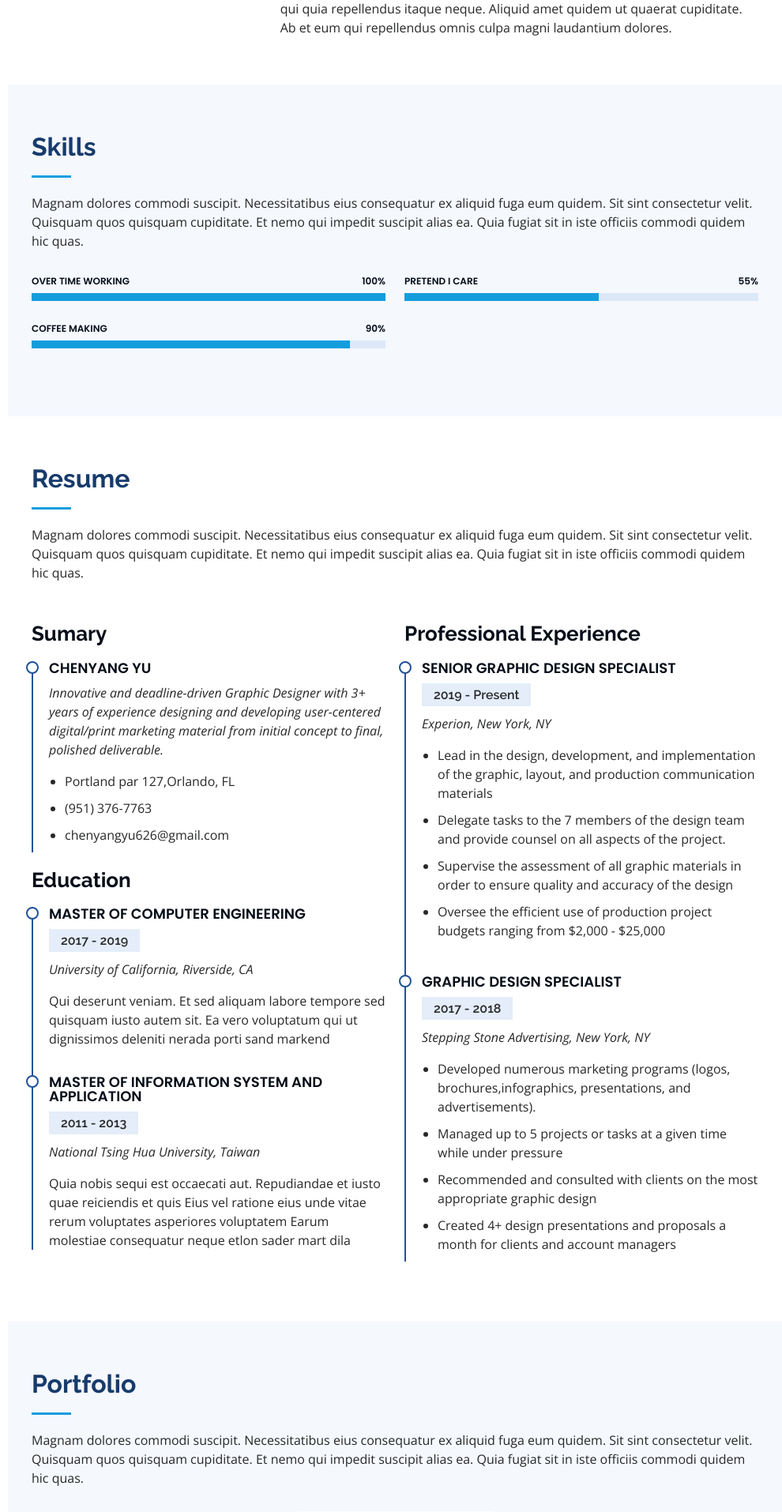
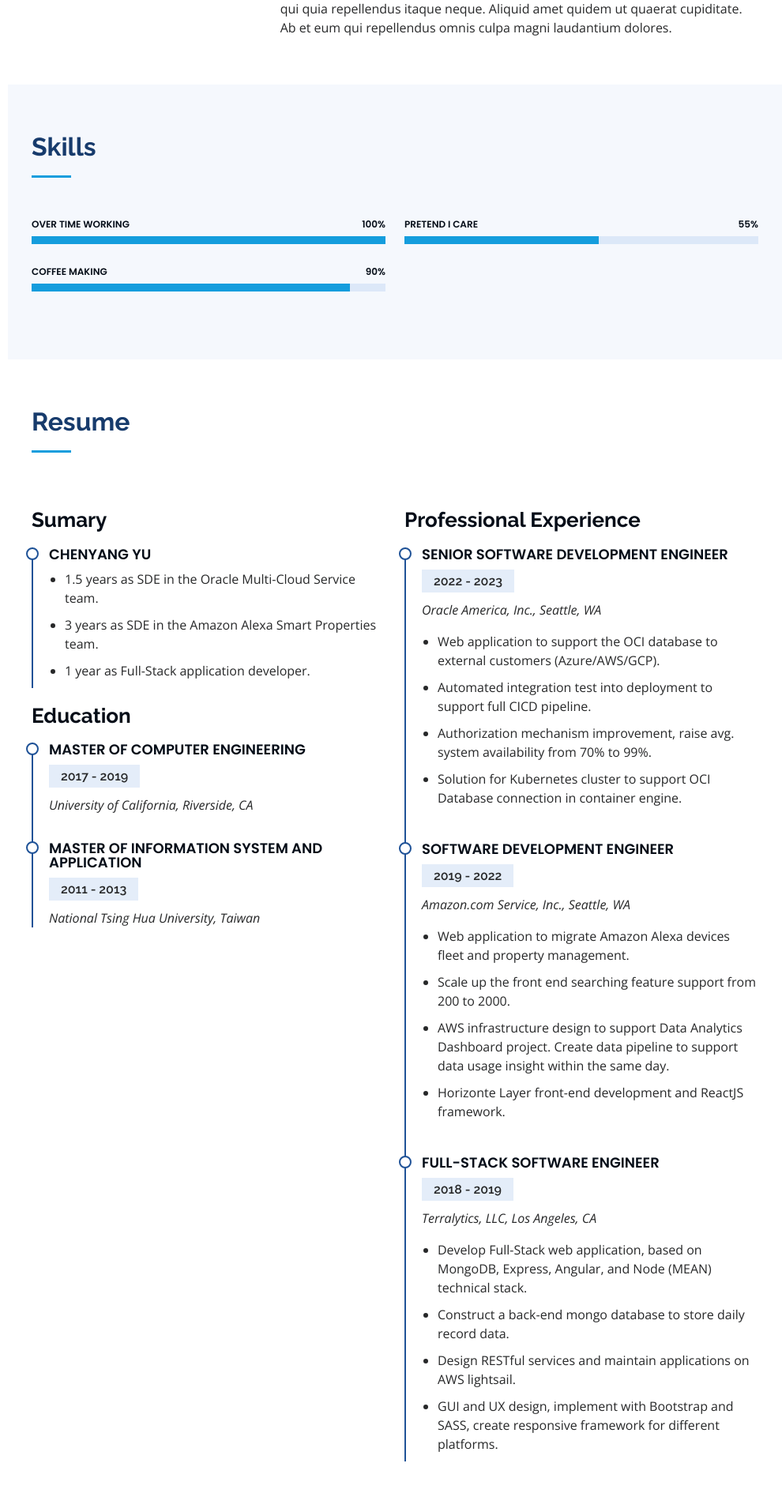
Before and after one commit to alumi5566/myDjango, a Django app: page /home/ in a window 1280 px wide. Shown: the part 1345-3259 px from the top of the page at 79% size, without its empty margins (290-1280 px from the left). Run offline with Django 4.2, Linux system fonts and the light colour scheme; some libraries are stand-ins or nearby versions.

Commit message:
Update presonal website

```diff
--- a/myPersonal/home/templates/home/base.html
+++ b/myPersonal/home/templates/home/base.html
@@ -133,7 +133,6 @@
 
             <div class="section-title">
                 <h2>Skills</h2>
-                <p>Magnam dolores commodi suscipit. Necessitatibus eius consequatur ex aliquid fuga eum quidem. Sit sint consectetur velit. Quisquam quos quisquam cupiditate. Et nemo qui impedit suscipit alias ea. Quia fugiat sit in iste officiis commodi quidem hic quas.</p>
             </div>
 
             <div class="row skills-content">
@@ -178,7 +177,6 @@
 
             <div class="section-title">
                 <h2>Resume</h2>
-                <p>Magnam dolores commodi suscipit. Necessitatibus eius consequatur ex aliquid fuga eum quidem. Sit sint consectetur velit. Quisquam quos quisquam cupiditate. Et nemo qui impedit suscipit alias ea. Quia fugiat sit in iste officiis commodi quidem hic quas.</p>
             </div>
 
             <div class="row">
@@ -186,11 +184,10 @@
                     <h3 class="resume-title">Sumary</h3>
                     <div class="resume-item pb-0">
                         <h4>ChenYang Yu</h4>
-                        <p><em>Innovative and deadline-driven Graphic Designer with 3+ years of experience designing and developing user-centered digital/print marketing material from initial concept to final, polished deliverable.</em></p>
                         <ul>
-                            <li>Portland par 127,Orlando, FL</li>
-                            <li>(951) 376-7763</li>
-                            <li>chenyangyu626@gmail.com</li>
+                            <li>1.5 years as SDE in the Oracle Multi-Cloud Service team.</li>
+                            <li>3 years as SDE in the Amazon Alexa Smart Properties team.</li>
+                            <li>1 year as Full-Stack application developer.</li>
                         </ul>
                     </div>
 
@@ -199,37 +196,46 @@
                         <h4>Master of Computer Engineering</h4>
                         <h5>2017 - 2019</h5>
                         <p><em>University of California, Riverside, CA</em></p>
-                        <p>Qui deserunt veniam. Et sed aliquam labore tempore sed quisquam iusto autem sit. Ea vero voluptatum qui ut dignissimos deleniti nerada porti sand markend</p>
                     </div>
                     <div class="resume-item">
                         <h4>Master of Information System and Application</h4>
                         <h5>2011 - 2013</h5>
                         <p><em>National Tsing Hua University, Taiwan</em></p>
-                        <p>Quia nobis sequi est occaecati aut. Repudiandae et iusto quae reiciendis et quis Eius vel ratione eius unde vitae rerum voluptates asperiores voluptatem Earum molestiae consequatur neque etlon sader mart dila</p>
                     </div>
                 </div>
                 <div class="col-lg-6" data-aos="fade-up" data-aos-delay="100">
                     <h3 class="resume-title">Professional Experience</h3>
                     <div class="resume-item">
-                        <h4>Senior graphic design specialist</h4>
-                        <h5>2019 - Present</h5>
-                        <p><em>Experion, New York, NY </em></p>
+                        <h4>Senior Software Development Engineer</h4>
+                        <h5>2022 - 2023</h5>
+                        <p><em>Oracle America, Inc., Seattle, WA</em></p>
                         <ul>
-                            <li>Lead in the design, development, and implementation of the graphic, layout, and production communication materials</li>
-                            <li>Delegate tasks to the 7 members of the design team and provide counsel on all aspects of the project. </li>
-                            <li>Supervise the assessment of all graphic materials in order to ensure quality and accuracy of the design</li>
-                            <li>Oversee the efficient use of production project budgets ranging from $2,000 - $25,000</li>
+                            <li>Web application to support the OCI database to external customers (Azure/AWS/GCP).</li>
+                            <li>Automated integration test into deployment to support full CICD pipeline.</li>
+                            <li>Authorization mechanism improvement, raise avg. system availability from 70% to 99%.</li>
+                            <li>Solution for Kubernetes cluster to support OCI Database connection in container engine.</li>
                         </ul>
                     </div>
                     <div class="resume-item">
-                        <h4>Graphic design specialist</h4>
-                        <h5>2017 - 2018</h5>
-                        <p><em>Stepping Stone Advertising, New York, NY</em></p>
+                        <h4>Software Development Engineer</h4>
+                        <h5>2019 - 2022</h5>
+                        <p><em>Amazon.com Service, Inc., Seattle, WA</em></p>
                         <ul>
-                            <li>Developed numerous marketing programs (logos, brochures,infographics, presentations, and advertisements).</li>
-                            <li>Managed up to 5 projects or tasks at a given time while under pressure</li>
-                            <li>Recommended and consulted with clients on the most appropriate graphic design</li>
-                            <li>Created 4+ design presentations and proposals a month for clients and account managers</li>
+                            <li>Web application to migrate Amazon Alexa devices fleet and property management.</li>
+                            <li>Scale up the front end searching feature support from 200 to 2000.</li>
+                            <li>AWS infrastructure design to support Data Analytics Dashboard project. Create data pipeline to support data usage insight within the same day.</li>
+                            <li>Horizonte Layer front-end development and ReactJS framework.</li>
+                        </ul>
+                    </div>
+                    <div class="resume-item">
+                        <h4>Full-Stack Software Engineer</h4>
+                        <h5>2018 - 2019</h5>
+                        <p><em>Terralytics, LLC, Los Angeles, CA</em></p>
+                        <ul>
+                            <li>Develop Full-Stack web application, based on MongoDB, Express, Angular, and Node (MEAN) technical stack.</li>
+                            <li>Construct a back-end mongo database to store daily record data.</li>
+                            <li>Design RESTful services and maintain applications on AWS lightsail.</li>
+                            <li>GUI and UX design, implement with Bootstrap and SASS, create responsive framework for different platforms.</li>
                         </ul>
                     </div>
                 </div>
@@ -500,22 +506,22 @@
                         <div class="address">
                             <i class="bi bi-geo-alt"></i>
                             <h4>Location:</h4>
-                            <p>A108 Adam Street, New York, NY 535022</p>
+                            <p>500 S. Berendo St., Los Angeles, CA</p>
                         </div>
 
                         <div class="email">
                             <i class="bi bi-envelope"></i>
                             <h4>Email:</h4>
-                            <p>info@example.com</p>
+                            <p>chenyangyu626@gmail.com</p>
                         </div>
 
                         <div class="phone">
                             <i class="bi bi-phone"></i>
                             <h4>Call:</h4>
-                            <p>+1 5589 55488 55s</p>
+                            <p>+1 951 376 7764</p>
                         </div>
 
-                        <iframe src="https://www.google.com/maps/embed?pb=!1m14!1m8!1m3!1d12097.433213460943!2d-74.0062269!3d40.7101282!3m2!1i1024!2i768!4f13.1!3m3!1m2!1s0x0%3A0xb89d1fe6bc499443!2sDowntown+Conference+Center!5e0!3m2!1smk!2sbg!4v1539943755621" frameborder="0" style="border:0; width: 100%; height: 290px;" allowfullscreen></iframe>
+                        <iframe src="https://www.google.com/maps/embed/v1/place?q=500+South+Berendo+Street,+Los+Angeles,+CA,+USA&key=AIzaSyBFw0Qbyq9zTFTd-tUY6dZWTgaQzuU17R8" frameborder="0" style="border:0; width: 100%; height: 290px;" allowfullscreen></iframe>
                     </div>
 
                 </div>
```
Also changed, not shown: 1 other file.
